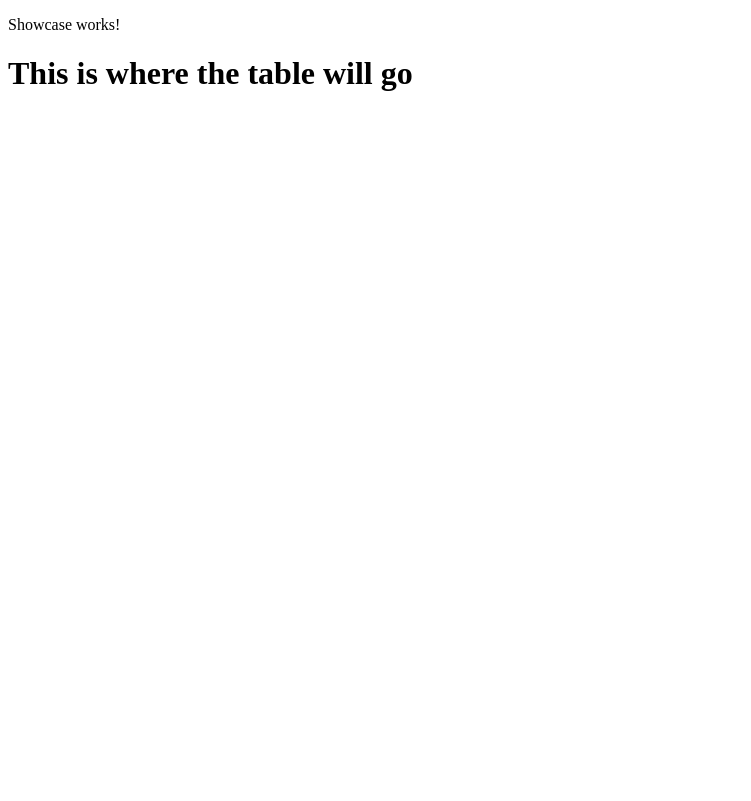
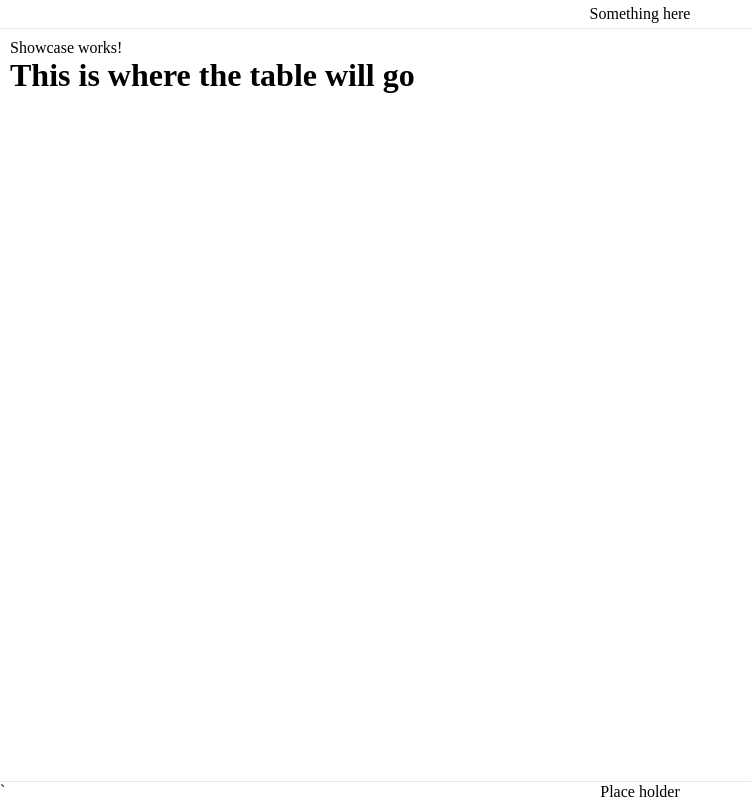
Before and after one commit to elfrevaldes/jellyBeans, an Angular app: page / in a window 1280 px wide. Shown: the whole page, without its empty margins (0-751 px from the left). Built offline with nearby package versions, Linux system fonts and the light colour scheme.

Commit message:
Implemnt header and footer for page

```diff
--- /dev/null
+++ b/src/app/app.component.html
@@ -0,0 +1,5 @@
+<app-header></app-header>
+<div class="wrapper">
+    <router-outlet></router-outlet>
+</div>
+ <app-footer></app-footer>`
--- a/src/app/app.component.ts
+++ b/src/app/app.component.ts
@@ -1,12 +1,15 @@
 import { Component } from '@angular/core';
 import { RouterOutlet } from '@angular/router';
+import { HeaderComponent } from './components/header/header.component';
+import { FooterComponent } from './components/footer/footer.component';
 
 // Pass through component sets routing system
 @Component({
   selector: 'app-home',
   standalone: true,
-  imports: [RouterOutlet],
-  template: '<router-outlet><router-outlet />',
+  imports: [RouterOutlet, HeaderComponent, FooterComponent],
+  templateUrl: './app.component.html',
+  styles: `.wrapper { height: auto; padding: 10px; width: 100%; flex-grow: 1; box-sizing: border-box; }`,
 })
 export class AppComponent {
 }
--- /dev/null
+++ b/src/app/components/footer/footer.component.html
@@ -0,0 +1,3 @@
+<footer class="wrapper column full-center">
+    <p>Place holder</p>
+</footer>
--- /dev/null
+++ b/src/app/components/footer/footer.component.scss
@@ -0,0 +1,10 @@
+.wrapper {
+    width: 100%;
+    height: 0px;
+    border-top: 1px solid var(--border-color);
+    box-sizing: border-box;
+}
+
+footer > p {
+    margin-top: 20px;
+}
--- /dev/null
+++ b/src/app/components/header/header.component.html
@@ -0,0 +1,3 @@
+<header class="wrapper row full-center">
+    <p>Something here</p>
+</header>
--- /dev/null
+++ b/src/app/components/header/header.component.scss
@@ -0,0 +1,7 @@
+.wrapper {
+    width: 100%;
+    // height: 100px;
+    border-bottom: 1px solid var(--border-color);
+    padding: 5px 10px;
+    box-sizing: border-box;
+}
--- a/src/app/components/home/home.component.ts
+++ b/src/app/components/home/home.component.ts
@@ -4,7 +4,7 @@ import { SweetsService } from '../../services/sweets.service';
 import { IJellyBeansList } from '../../../interfaces/sweets';
 
 @Component({
-    selector: 'root-home',
+    selector: 'app-home',
     standalone: true,
     templateUrl: './home.component.html',
     styleUrl: './home.component.scss',
--- /dev/null
+++ b/src/app/styles/veriables.scss
@@ -0,0 +1,5 @@
+:root {
+    --bg-color: white;
+    --header-color: white;
+    --border-color: rgb(230, 230, 230);
+}
--- a/src/styles.scss
+++ b/src/styles.scss
@@ -1 +1,87 @@
+@import './app/styles/veriables.scss';
 /* global styles */
+
+// A
+.align-center {
+    align-items: center;
+}
+
+// C
+.column {
+    display: flex;
+    flex-direction: column;
+}
+
+// F
+.full-center {
+    align-items: center;
+    justify-content: center;
+}
+
+// G
+.gap-1 {
+    gap: 1rem;
+}
+.gap-2 {
+    gap: 2rem;
+}
+
+// H
+html,
+body,
+p,
+h1,
+h2,
+h3,
+h4 {
+    margin: 0;
+    padding: 0;
+    box-sizing: border-box;
+}
+
+html,
+body,
+app-home {
+    height: 100%;
+    display: flex;
+    flex-direction: column;
+}
+
+.hidden {
+    display: none;
+}
+
+// J
+.justify-center {
+    align-items: center;
+}
+
+// M
+.mb-15 {
+    margin-bottom: 15px;
+}
+.mb-25 {
+    margin-bottom: 25px;
+}
+.mt-15 {
+    margin-top: 15px;
+}
+.mt-25 {
+    margin-top: 25px;
+}
+
+// R
+.row {
+    display: flex;
+    flex-direction: row;
+}
+
+// S
+.space-between {
+    justify-content: space-between;
+}
+
+// W
+.wrap {
+    flex-wrap: wrap;
+}
```
Also changed, not shown: src/app/components/footer/footer.component.ts (added, +12 -0 lines), src/app/components/header/header.component.ts (added, +12 -0 lines), 2 other files (tests, documents, lock files or other folders).
